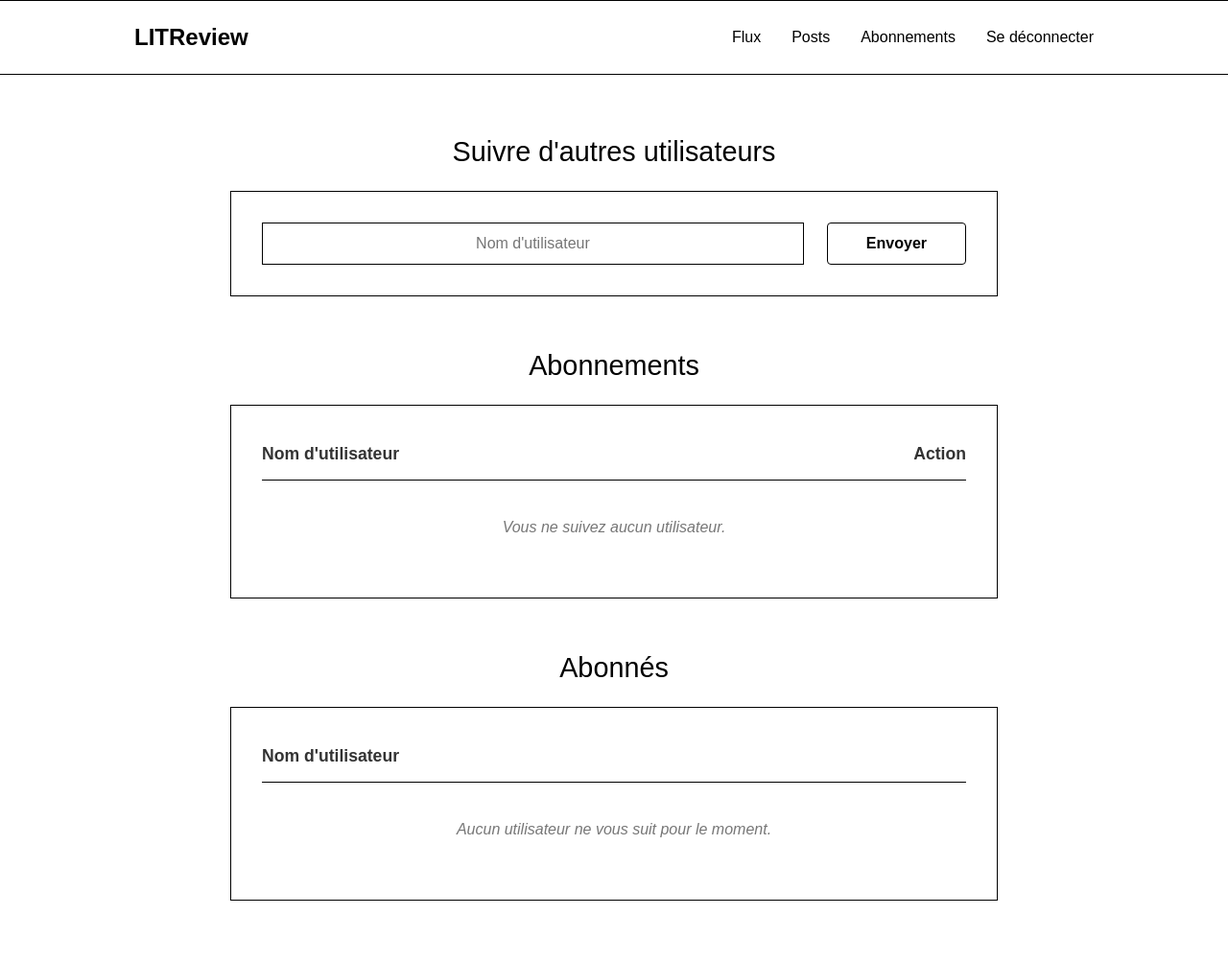
After one commit to samarkand-fr/litrevu, a Django app: page /abonnements/ in a window 1280 px wide. The commit adds this page. Shown: the whole page at 96% size. Run offline with Django 5.2, Linux system fonts and the light colour scheme; the visitor is signed in with stand-in values (Sample User, id 1).

Commit message:
feat(reviews): add user subscription page(abonnement), views, and navigation link

```diff
--- a/litrevu/settings.py
+++ b/litrevu/settings.py
@@ -125,7 +125,9 @@ STATICFILES_DIRS = [
 ]
 
 LOGIN_REDIRECT_URL = 'home'
+LOGIN_URL = 'login'
 LOGOUT_REDIRECT_URL = 'login'
+
 
 # Media files
 MEDIA_URL = '/media/'
--- a/reviews/forms.py
+++ b/reviews/forms.py
@@ -37,3 +37,15 @@ class ReviewForm(forms.ModelForm):
             'headline': forms.TextInput(attrs={'class': 'form-control', 'id': 'id_headline'}),
             'body': forms.Textarea(attrs={'class': 'form-control', 'rows': 5, 'id': 'id_body'}),
         }
+
+
+class FollowUserForm(forms.Form):
+    username = forms.CharField(
+        label="Nom d'utilisateur",
+        max_length=150,
+        widget=forms.TextInput(attrs={
+            'class': 'form-control',
+            'placeholder': "Nom d'utilisateur",
+            'id': 'id_username'
+        })
+    )
--- a/reviews/urls.py
+++ b/reviews/urls.py
@@ -12,4 +12,6 @@ urlpatterns = [
     path('review/<int:review_id>/supprimer/', views.review_delete, name='review_delete'),
     path('posts/', views.posts_list, name='posts_list'),
     path('home/', views.feed, name='home'),
+    path('abonnements/', views.abonnements, name='abonnements'),
+    path('abonnements/<int:follow_id>/supprimer/', views.abonnement_delete, name='abonnement_delete'),
 ]
--- a/reviews/views.py
+++ b/reviews/views.py
@@ -1,10 +1,13 @@
 from django.shortcuts import render, redirect, get_object_or_404
+from django.contrib.auth import get_user_model
 from django.contrib.auth.decorators import login_required
 from django.core.exceptions import PermissionDenied
 from django.contrib import messages
 from django.db import models
 from .models import Ticket, Review, UserFollows
-from .forms import TicketForm, ReviewForm
+from .forms import TicketForm, ReviewForm, FollowUserForm
+
+User = get_user_model()
 
 
 @login_required
@@ -197,3 +200,49 @@ def feed(request):
     posts.sort(key=lambda x: x['time_created'], reverse=True)
 
     return render(request, 'reviews/feed.html', {'posts': posts})
+
+
+@login_required
+def abonnements(request):
+    if request.method == 'POST':
+        form = FollowUserForm(request.POST)
+        if form.is_valid():
+            username_to_follow = form.cleaned_data['username']
+            try:
+                user_to_follow = User.objects.get(username=username_to_follow)
+                if user_to_follow == request.user:
+                    messages.error(request, "Vous ne pouvez pas vous abonner à vous-même.")
+                elif UserFollows.objects.filter(user=request.user, followed_user=user_to_follow).exists():
+                    messages.error(request, f"Vous suivez déjà {username_to_follow}.")
+                else:
+                    UserFollows.objects.create(user=request.user, followed_user=user_to_follow)
+                    messages.success(request, f"Vous êtes maintenant abonné à {username_to_follow}.")
+                    return redirect('abonnements')
+            except User.DoesNotExist:
+                messages.error(request, "Cet utilisateur n'existe pas.")
+    else:
+        form = FollowUserForm()
+
+    following = UserFollows.objects.filter(user=request.user)
+    followers = UserFollows.objects.filter(followed_user=request.user)
+
+    return render(request, 'reviews/abonnements.html', {
+        'form': form,
+        'following': following,
+        'followers': followers,
+    })
+
+
+@login_required
+def abonnement_delete(request, follow_id):
+    follow = get_object_or_404(UserFollows, id=follow_id, user=request.user)
+    followed_username = follow.followed_user.username
+    if request.method == 'POST':
+        follow.delete()
+        messages.success(request, f"Vous ne suivez plus {followed_username}.")
+        return redirect('abonnements')
+
+    return render(request, 'reviews/confirm_delete.html', {
+        'object_name': f"l'abonnement à {followed_username}",
+        'cancel_url': 'abonnements'
+    })
--- a/templates/base.html
+++ b/templates/base.html
@@ -15,7 +15,7 @@
             <nav aria-label="Navigation principale" class="nav-menu">
                 <a href="{% url 'home' %}">Flux</a>
                 <a href="{% url 'posts_list' %}">Posts</a>
-                <a href="#">Abonnements</a>
+                <a href="{% url 'abonnements' %}">Abonnements</a>
                 <form method="post" action="{% url 'logout' %}" style="display:inline;">
                     {% csrf_token %}
                     <button type="submit" class="logout-btn">Se déconnecter</button>
--- /dev/null
+++ b/templates/reviews/abonnements.html
@@ -0,0 +1,77 @@
+{% extends 'base.html' %}
+
+{% block title %}Abonnements | LITReview{% endblock %}
+
+{% block content %}
+<div class="form-container">
+    {% if messages %}
+        <div class="messages" style="margin-bottom: 2rem;">
+            {% for message in messages %}
+                <div class="message {{ message.tags }}" style="padding: 1rem; border-radius: 4px; border: 1px solid {% if message.tags == 'error' %}#ff4d4d; background-color: #ffe6e6; color: #ff4d4d;{% else %}#2ecc71; background-color: #e8f8f0; color: #2ecc71;{% endif %} text-align: center; font-size: 1.05rem;">
+                    {{ message }}
+                </div>
+            {% endfor %}
+        </div>
+    {% endif %}
+
+    <h2 class="form-title" style="margin-bottom: 1.5rem;">Suivre d'autres utilisateurs</h2>
+
+    <div class="form-section-box" style="padding: 2rem;">
+        <form method="post" style="display: flex; gap: 1.5rem; align-items: center; justify-content: center; flex-wrap: wrap;">
+            {% csrf_token %}
+            <div style="flex: 1; min-width: 250px;">
+                {{ form.username }}
+            </div>
+            <button type="submit" class="btn" style="padding: 0.75rem 2.5rem; font-size: 1rem; font-weight: bold;">Envoyer</button>
+        </form>
+    </div>
+
+    <h2 class="form-title" style="margin-top: 3.5rem; margin-bottom: 1.5rem;">Abonnements</h2>
+    <div class="form-section-box" style="padding: 1.5rem 2rem;">
+        <table style="width: 100%; border-collapse: collapse; text-align: left;">
+            <thead>
+                <tr style="border-bottom: 1px solid var(--color-border);">
+                    <th style="padding: 1rem 0; font-weight: bold; font-size: 1.1rem; color: #333;">Nom d'utilisateur</th>
+                    <th style="padding: 1rem 0; text-align: right; font-weight: bold; font-size: 1.1rem; color: #333;">Action</th>
+                </tr>
+            </thead>
+            <tbody>
+                {% for follow in following %}
+                    <tr style="border-bottom: 1px solid #eaeaea;">
+                        <td style="padding: 1.2rem 0; font-size: 1.05rem; font-weight: 500;">{{ follow.followed_user.username }}</td>
+                        <td style="padding: 1.2rem 0; text-align: right;">
+                            <a href="{% url 'abonnement_delete' follow.id %}" class="btn btn-danger" style="padding: 0.5rem 1.5rem; font-size: 0.95rem;">Désabonner</a>
+                        </td>
+                    </tr>
+                {% empty %}
+                    <tr>
+                        <td colspan="2" style="padding: 2.5rem 0; text-align: center; color: #777; font-style: italic; font-size: 1rem;">Vous ne suivez aucun utilisateur.</td>
+                    </tr>
+                {% endfor %}
+            </tbody>
+        </table>
+    </div>
+
+    <h2 class="form-title" style="margin-top: 3.5rem; margin-bottom: 1.5rem;">Abonnés</h2>
+    <div class="form-section-box" style="padding: 1.5rem 2rem;">
+        <table style="width: 100%; border-collapse: collapse; text-align: left;">
+            <thead>
+                <tr style="border-bottom: 1px solid var(--color-border);">
+                    <th style="padding: 1rem 0; font-weight: bold; font-size: 1.1rem; color: #333;">Nom d'utilisateur</th>
+                </tr>
+            </thead>
+            <tbody>
+                {% for follower in followers %}
+                    <tr style="border-bottom: 1px solid #eaeaea;">
+                        <td style="padding: 1.2rem 0; font-size: 1.05rem; font-weight: 500;">{{ follower.user.username }}</td>
+                    </tr>
+                {% empty %}
+                    <tr>
+                        <td style="padding: 2.5rem 0; text-align: center; color: #777; font-style: italic; font-size: 1rem;">Aucun utilisateur ne vous suit pour le moment.</td>
+                    </tr>
+                {% endfor %}
+            </tbody>
+        </table>
+    </div>
+</div>
+{% endblock %}
```
